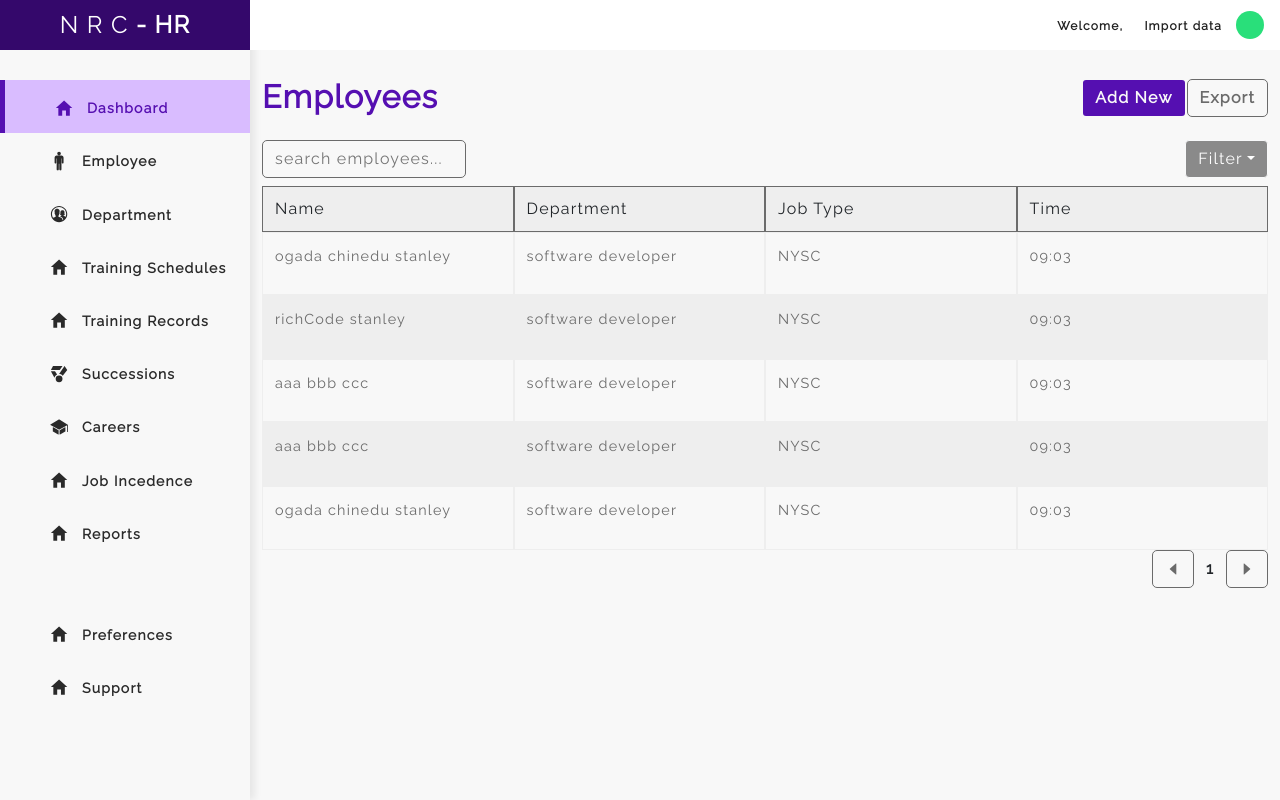
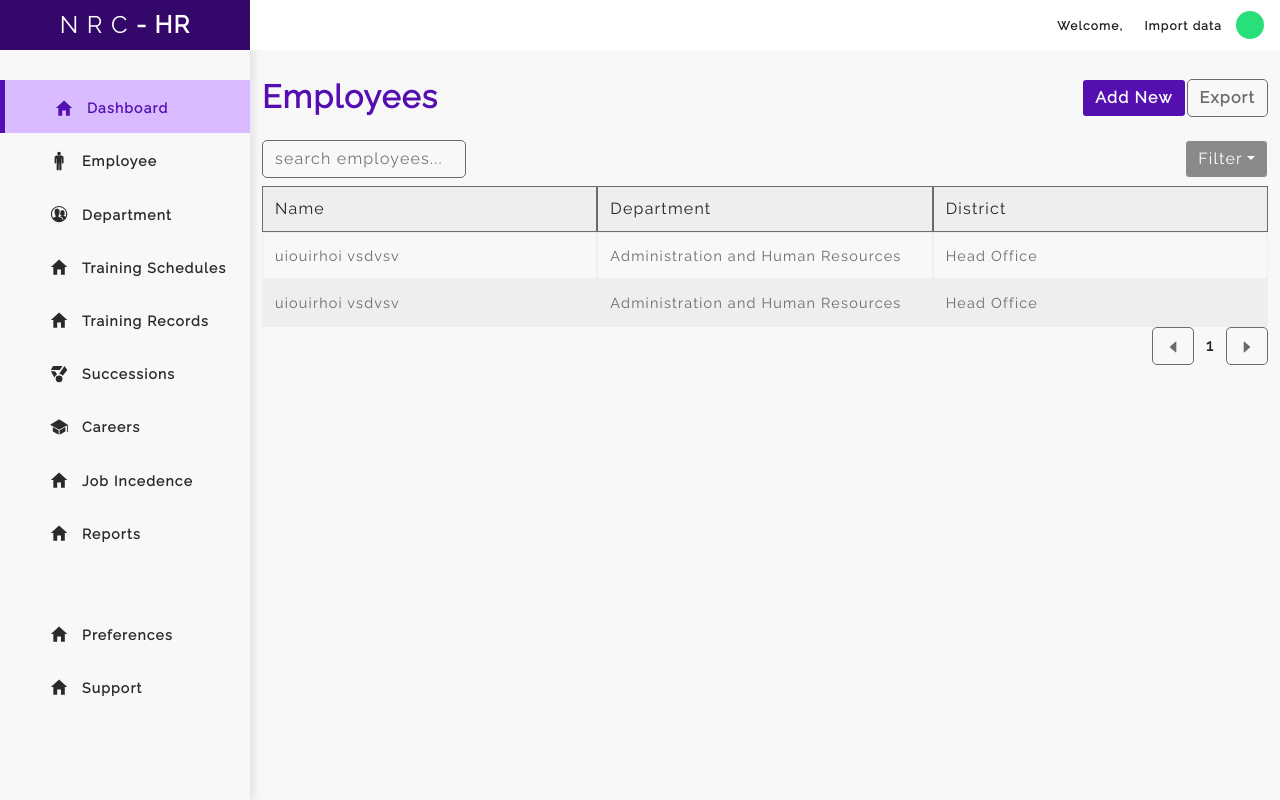
Before and after one commit to chineduogada/NRC-fr-tst, a React (Create React App) app: page /employee in a window 1280 px wide. Built offline with nearby package versions, Linux system fonts and the light colour scheme.

Commit message:
ft-get-all-employees

```diff
--- a/src/index.scss
+++ b/src/index.scss
@@ -108,6 +108,11 @@ ul {
 .TableBody .TableCol p {
 	font-size: 90%;
 	color: var(--text-light);
+	margin: 0;
+}
+.TableBody .TableRow:hover .TableCol p {
+	color: var(--basic-color);
+	font-weight: bold;
 }
 
 .TableHeader .TableCol {
@@ -119,7 +124,6 @@ ul {
 	margin: 0;
 }
 
-.TableBody .TableRow:nth-child(even) .TableCol,
-.TableBody .TableRow:hover .TableCol {
+.TableBody .TableRow:nth-child(even) .TableCol {
 	background: var(--line-color);
 }
--- a/src/pages/AllEmployees/AllEmployees.jsx
+++ b/src/pages/AllEmployees/AllEmployees.jsx
@@ -1,6 +1,6 @@
 import React, { Component } from "react";
-import { getEmployees } from "../../services/employees";
 import TableView from "../../components/TableView/TableView";
+import getAllEmployees from "../../mock/employee/allEmployees";
 
 export default class AllEmployees extends Component {
 	state = {
@@ -8,19 +8,33 @@ export default class AllEmployees extends Component {
 		columns: [
 			{ title: "name", label: "Name" },
 			{ title: "department", label: "Department" },
-			{ title: "jobType", label: "Job Type" },
-			{ title: "time", label: "Time" },
-			{ title: "date", label: "Date" },
-			{ title: "jobTitle", label: "Job Title" }
+			{ title: "district", label: "District" }
 		],
 		pageSize: 20,
 		currentPage: 1
 	};
 
 	componentDidMount() {
-		const employees = getEmployees();
+		const employees = [];
+
+		getAllEmployees.data.rows.forEach(employee => {
+			employees.push(this.mapToViewModel(employee));
+		});
 
 		this.setState({ employees });
+	}
+
+	mapToViewModel(employee) {
+		return {
+			id: employee.ippisNo,
+			name: `${employee.firstName} ${employee.lastName}`,
+			department: employee.employeeJob.department.description,
+			district: employee.employeeJob.district.siteName
+		};
+	}
+
+	renderAllEmp() {
+		console.log(this.state.employees);
 	}
 
 	handlePageChange = page => {
@@ -29,6 +43,8 @@ export default class AllEmployees extends Component {
 
 	render() {
 		const { employees, currentPage, columns } = this.state;
+
+		this.renderAllEmp();
 
 		return (
 			<TableView
```
